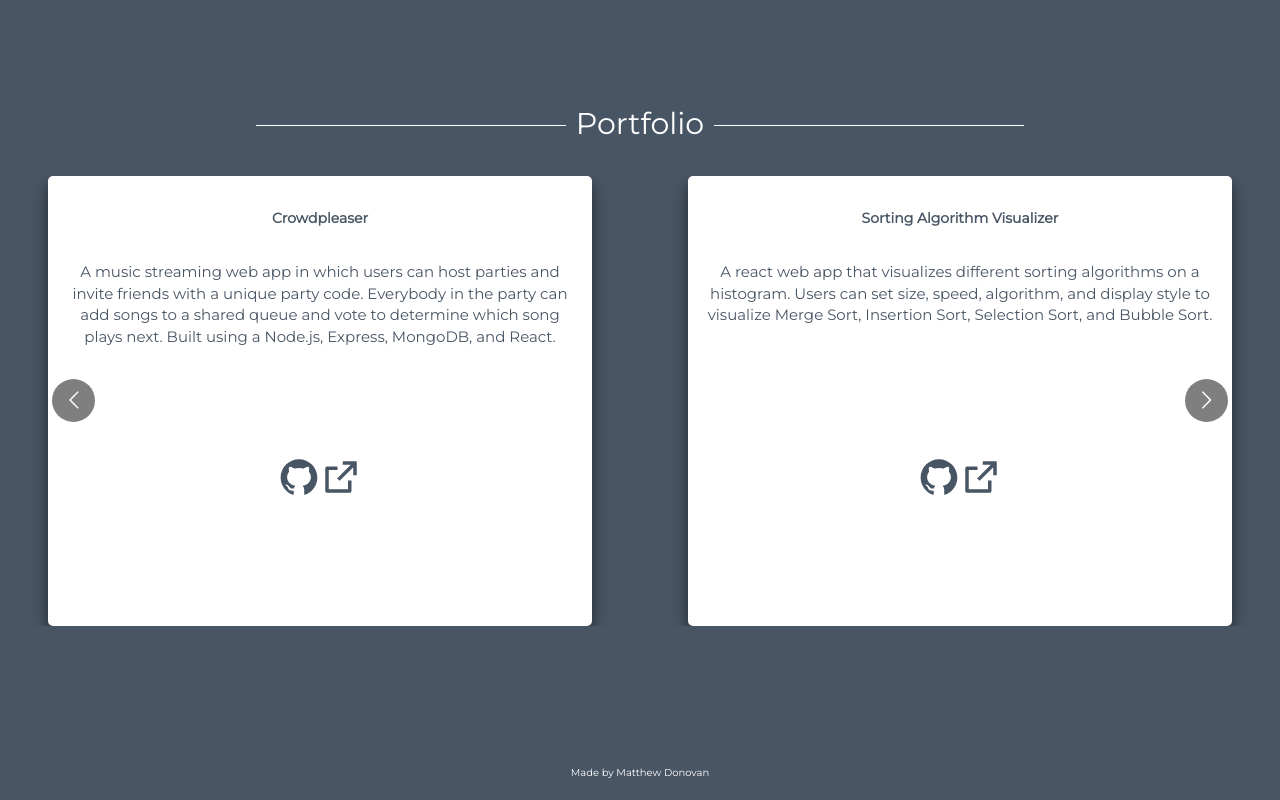
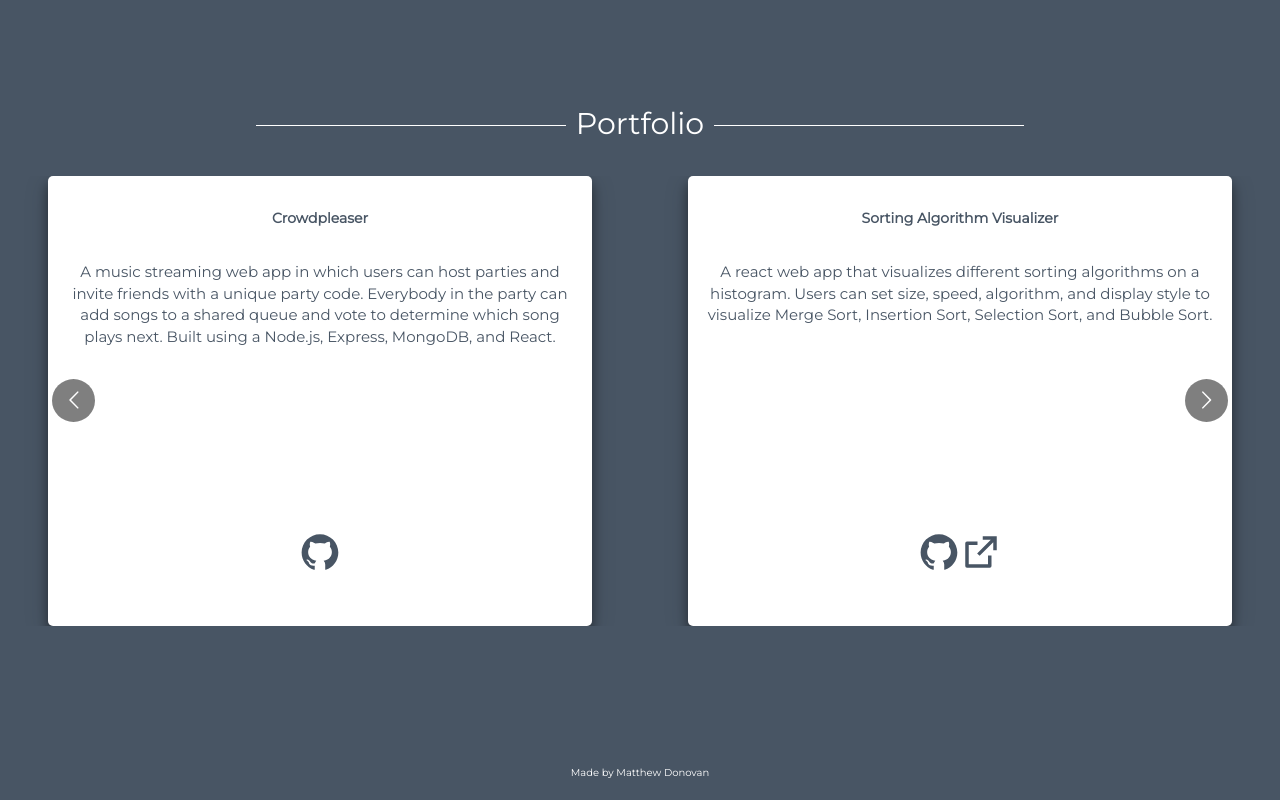
Before and after one commit to mabthew/personal-website, a React (Create React App) app: page / in a window 1280 px wide. Shown: the part 2174-2974 px from the top of the page. Built offline with nearby package versions, Linux system fonts and the light colour scheme.

Commit message:
Fixed portfolio links

```diff
--- a/src/components/Portfolio/Portfolio.css
+++ b/src/components/Portfolio/Portfolio.css
@@ -48,55 +48,7 @@
      transform: scale(1.075);
 }
 
-
-/* .portfolio {
-    margin-bottom: 15vh;
+.card-link {
+    position: relative;
+    top: 75px;
 }
-
-.card {
-    display: inline-block;
-    color: #485564;
-    background-color: white;
-    height: 100%;
-    width: 60%;
-    border-radius: 5px;
-    box-shadow: 0 8px 12px 0 rgba(0, 0, 0, 0.4), 0 6px 24px 0 rgba(0, 0, 0, 0.19);
-    position: relative;
-    z-index: 10;
-    padding: 15px;
-}
-
-@media (max-width: 90px) {
-    .card {
-        width: 85%;
-    }
-}
-
-.card-title {
-    font-weight: bold;
-    margin: 25px 10px 30px;
-}
-
-.holder {
-    position: absolute;
-    height: 100%;
-    width: 100px;
-}
-
-.card svg {
-    color: #485564;
-    transition: all .2s ease-in-out;
-    -webkit-transition: all .2s ease-in-out;
-    -moz-transition: all .2s ease-in-out;
-    -ms-transition: all .2s ease-in-out;
-    -o-transition: all .2s ease-in-out;
-    position: relative;
-
-}
-.card svg:hover {
-     transform: scale(1.075);
-}
-
-.yup {
-    color: yellow;
-} */
--- a/src/components/Portfolio/Portfolio.js
+++ b/src/components/Portfolio/Portfolio.js
@@ -63,30 +63,30 @@ function Portfolio() {
                     <div className="card">
                         <h5 className="card-title">Crowdpleaser</h5>
                         <p className="card-text">A music streaming web app in which users can host parties and invite friends with a unique party code. Everybody in the party can add songs to a shared queue and vote to determine which song plays next. Built using a Node.js, Express, MongoDB, and React.</p>
-                        <span> <a className="card-links" href="https://github.com/kylebremont/CrowdPleaser-server" target="_blank" rel="noopener noreferrer"><AiFillGithub size={42} /></a></span>
-                        <span><a className="card-links" href="https://crowdpleaser.love" target="_blank" rel="noopener noreferrer"><RiExternalLinkLine size={42} /></a></span>
+                        <span> <a className="card-link" href="https://github.com/kylebremont/CrowdPleaser-server" target="_blank" rel="noopener noreferrer"><AiFillGithub size={42} /></a></span>
+                        {/* <span><a className="card-links" href="https://crowdpleaser.love" target="_blank" rel="noopener noreferrer"><RiExternalLinkLine size={42} /></a></span> */}
                     </div>
                     <div className="card">
                         <h5 className="card-title">Sorting Algorithm Visualizer</h5>
                         <p className="card-text"> A react web app that visualizes different sorting algorithms on a histogram. Users can set size, speed, algorithm, and display style to visualize Merge Sort, Insertion Sort, Selection Sort, and Bubble Sort.</p>
-                        <a className="yup" href="https://github.com/mabthew/sorting-visualizer" target="_blank" rel="noopener noreferrer"><AiFillGithub size={42} /></a>
-                        <a className="yup" href="https://mabthew.github.io/sorting-visualizer/" target="_blank" rel="noopener noreferrer"><RiExternalLinkLine size={42} /></a>
+                        <a className="card-link" href="https://github.com/mabthew/sorting-visualizer" target="_blank" rel="noopener noreferrer"><AiFillGithub size={42} /></a>
+                        <a className="card-link" href="https://mabthew.github.io/sorting-visualizer/" target="_blank" rel="noopener noreferrer"><RiExternalLinkLine size={42} /></a>
                     </div>
 
                     <div className="card">
                         <h5 className="card-title">DropBucket</h5>
                         <p className="card-text">File-hosting service using a RESTful Django API to communicate with GCP Storage Buckets, synchronizing across multiple devices to manage downloading, uploading, and deleting files reflecting changes in the QT interface.</p>
-                        <a className="yup" href="https://github.com/mabthew/Dropbucket-deliverables" target="_blank" rel="noopener noreferrer"><AiFillGithub size={42} /></a>
+                        <a className="card-link" href="https://github.com/mabthew/Dropbucket-deliverables" target="_blank" rel="noopener noreferrer"><AiFillGithub size={42} /></a>
                     </div>
                     <div className="card">
                         <h5 className="card-title">Scrabbler</h5>
                         <p className="card-text">An anagram finder build using Node.js, Express, React, and Redis.</p>
-                        <a className="yup" href="https://github.com/mabthew/anagram" target="_blank" rel="noopener noreferrer"><AiFillGithub size={42} /></a>
+                        <a className="card-link" href="https://github.com/mabthew/anagram" target="_blank" rel="noopener noreferrer"><AiFillGithub size={42} /></a>
                     </div>
                     <div className="card">
                         <h5 className="card-title">This website!</h5>
                         <p className="card-text">I made this website from scratch using React, HTML, and CSS to practice web design.</p>
-                        <a className="yup" href="https://github.com/mabthew/personal-website" target="_blank" rel="noopener noreferrer"><AiFillGithub size={42} /></a>
+                        <a className="card-link" href="https://github.com/mabthew/personal-website" target="_blank" rel="noopener noreferrer"><AiFillGithub size={42} /></a>
                     </div>
                 </Carousel>
             </div>
```
